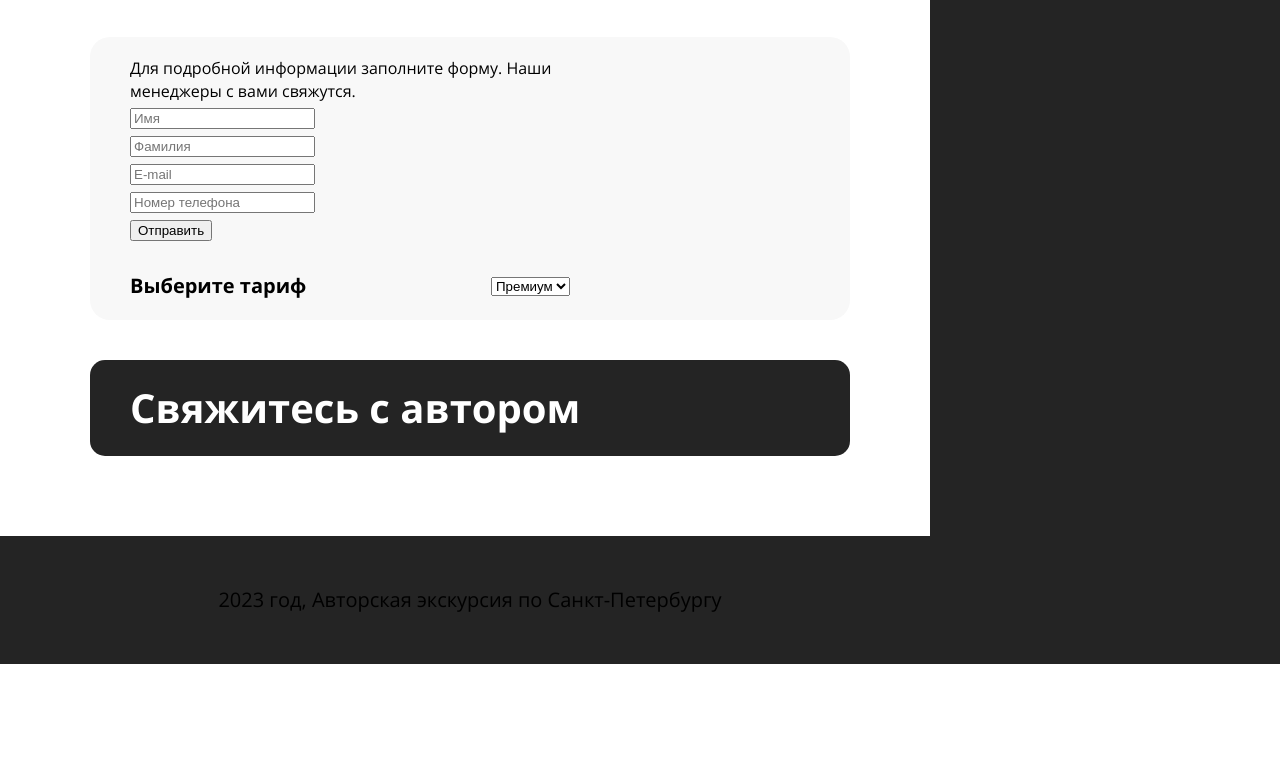
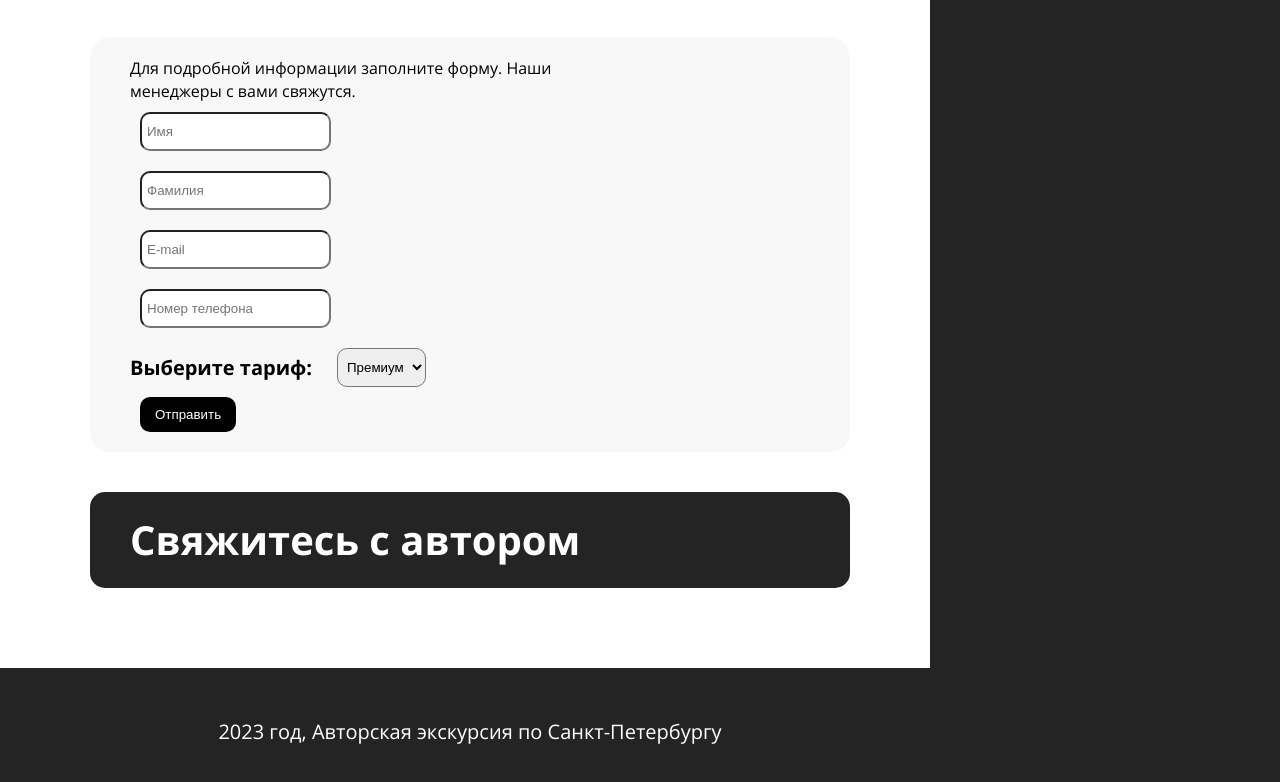
Before and after one commit to Seazkicks/excursion, a plain HTML site: page excursion/index.html in a window 1280 px wide. Shown: the part 3889-4671 px from the top of the page. Before the commit the page ends 4553 px from the top, so only its background shows below. Drawn offline with Linux system fonts and the light colour scheme.

Commit message:
added styles for contact form

```diff
--- a/excursion/index.html
+++ b/excursion/index.html
@@ -245,14 +245,15 @@
                                 <p>Для подробной информации заполните форму. Наши менеджеры с вами свяжутся.</p>
                             </div>
                             <form class="contacts-form" method="post" action="/">
-                                <input type="text" placeholder="Имя"><br>
-                                <input type="text" placeholder="Фамилия"><br>
-                                <input type="email" placeholder="E-mail"><br>
-                                <input type="tel" placeholder="Номер телефона"><br>
-                                <button type="submit">Отправить</button>
+                                <div class="contact-form-top">
+                                    <input type="text" placeholder="Имя"><br>
+                                    <input type="text" placeholder="Фамилия"><br>
+                                    <input type="email" placeholder="E-mail"><br>
+                                    <input type="tel" placeholder="Номер телефона"><br>
+                                </div>
 
                                 <div class="contacts-form-bottom">
-                                    <label class="contacts-tariff-label" for="tariff">Выберите тариф</label>
+                                    <label class="contacts-tariff-label" for="tariff">Выберите тариф:</label>
                                     <select class="contacts-select" name="tariff" id="tariff">
                                         <option value="economy">Эконом</option>
                                         <option value="comfort">Комфорт</option>
@@ -260,6 +261,7 @@
                                         <option value="luxury">Люкс</option>
                                     </select>
                                 </div>
+                                <button type="submit">Отправить</button>
                             </form>
                         </div>
                         <address class="contacts-address">
--- a/excursion/style.css
+++ b/excursion/style.css
@@ -413,11 +413,45 @@
     margin-bottom: 10px;
 }
 
+.contacts-form-top {
+    display: flex;
+    justify-content: flex-end;
+}
+
+.contacts-form input {
+    border-radius: 10px;
+    padding: 10px 5px;
+    margin-bottom: 10px;
+}
+
+.contacts-form input:not(:last-child) {
+    margin: 10px;
+}
+
+.contacts-form button {
+    margin-left: 10px;
+    background-color: #000;
+    color: #fff;
+    padding: 10px 15px;
+    border: none;
+    border-radius: 10px;
+}
+
+.contacts-form button:hover {
+    opacity: .5;
+}
+
 .contacts-form-bottom {
-    margin-top: 30px;
+    margin: 10px 0;
     display: flex;
-    justify-content: space-between;
+    justify-content: flex-start;
     align-items: center;
+}
+
+.contacts-form-bottom select {
+    margin-left: 25px;
+    padding: 10px 5px;
+    border-radius: 10px;
 }
 
 .contacts-tariff-label {
@@ -534,4 +568,5 @@
 
 .copyright {
     text-align: center;
+    color:#fff;
 }
```
